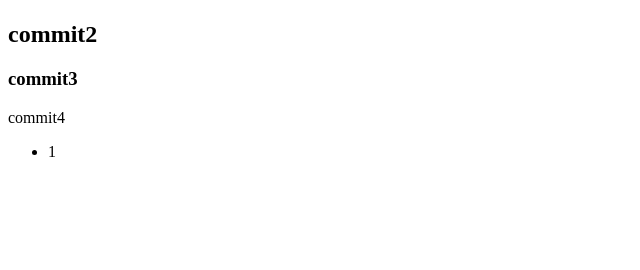
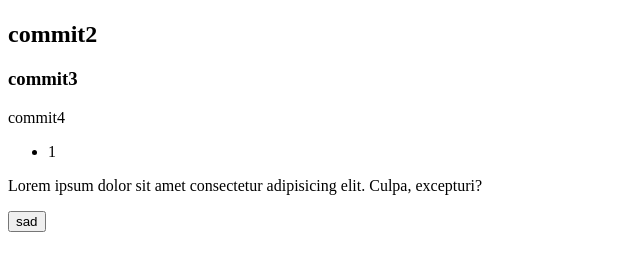
Before and after one commit to rawen32e/rep1, a plain HTML site: page index.html in a window 1280 px wide. Shown: the whole page, without its empty margins (0-640 px from the left). Drawn offline with Linux system fonts and the light colour scheme.

Commit message:
кнопкпа

```diff
--- a/index.html
+++ b/index.html
@@ -15,5 +15,7 @@
         <ul>
             <li>1</li>
         </ul>
+        <p>Lorem ipsum dolor sit amet consectetur adipisicing elit. Culpa, excepturi?</p>
+        <button>sad</button>
 </body>
 </html>
```
